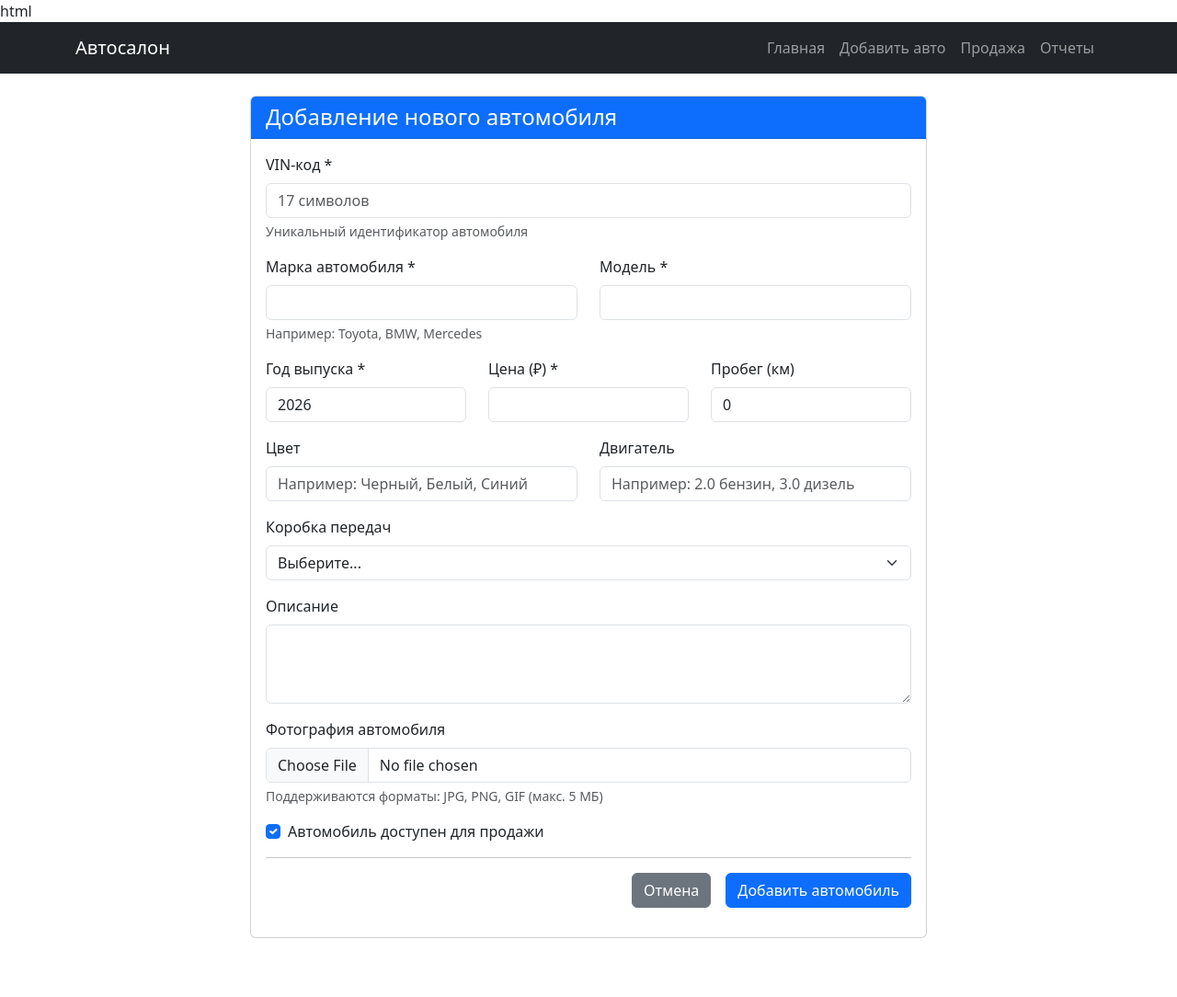
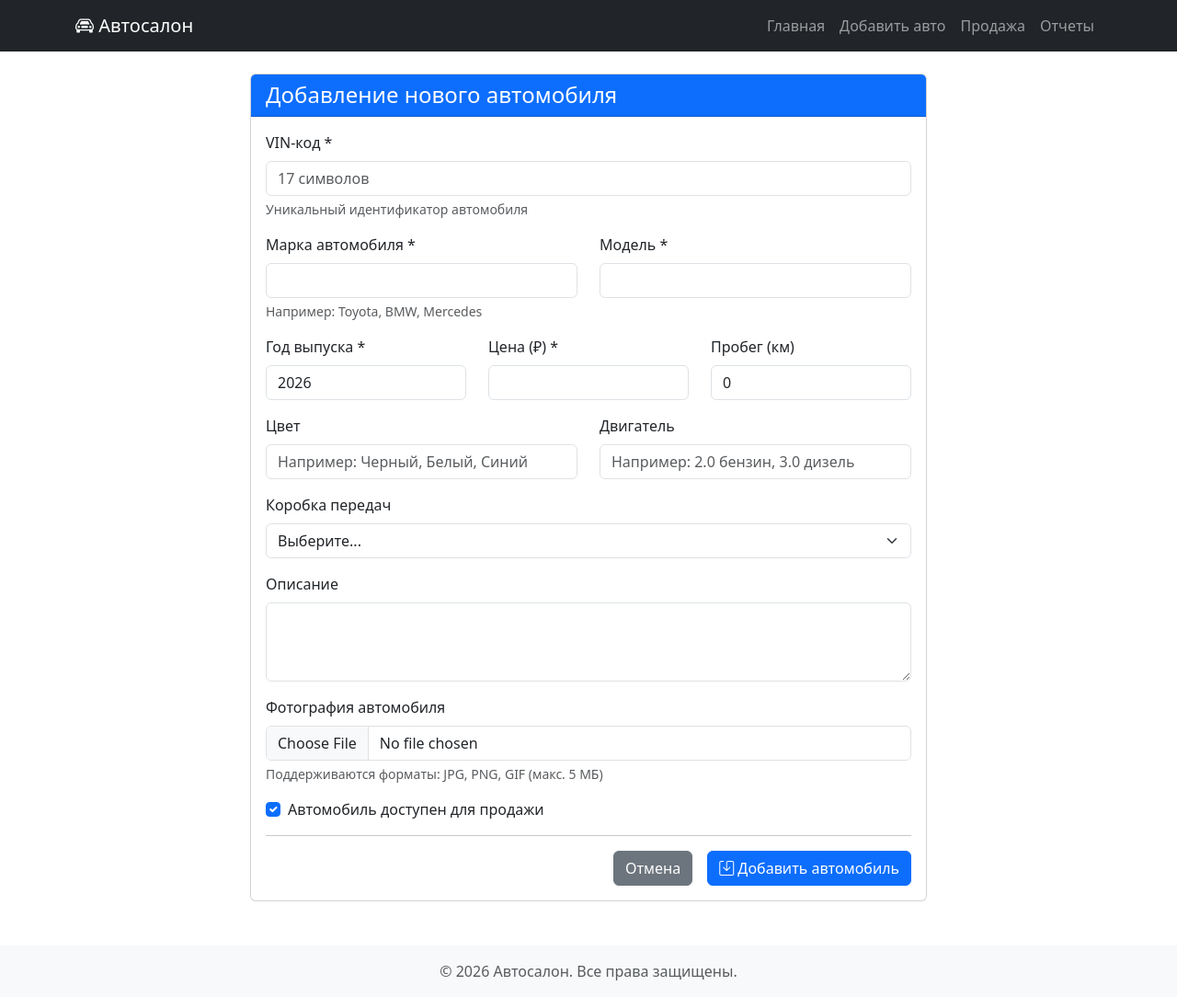
Before and after one commit to Smokee1437/auto-salon-coursework1, a Flask app: page /add_car in a window 1280 px wide. Shown: the whole page at 92% size. Before the commit the page ends 1020 px from the top, so only its background shows below. Run offline with Flask 3, Linux system fonts and the light colour scheme.

Commit message:
Update base.html

```diff
--- a/templates/base.html
+++ b/templates/base.html
@@ -1,4 +1,3 @@
-html
 <!DOCTYPE html>
 <html lang="ru">
 <head>
@@ -6,12 +5,18 @@
     <meta name="viewport" content="width=device-width, initial-scale=1.0">
     <title>{% block title %}Автосалон{% endblock %}</title>
     <link href="https://cdn.jsdelivr.net/npm/bootstrap@5.3.0/dist/css/bootstrap.min.css" rel="stylesheet">
+    <link rel="stylesheet" href="https://cdn.jsdelivr.net/npm/bootstrap-icons@1.11.0/font/bootstrap-icons.css">
 </head>
 <body>
     <nav class="navbar navbar-expand-lg navbar-dark bg-dark">
         <div class="container">
-            <a class="navbar-brand" href="{{ url_for('index') }}">Автосалон</a>
-            <div class="collapse navbar-collapse">
+            <a class="navbar-brand" href="{{ url_for('index') }}">
+                <i class="bi bi-car-front"></i> Автосалон
+            </a>
+            <button class="navbar-toggler" type="button" data-bs-toggle="collapse" data-bs-target="#navbarNav">
+                <span class="navbar-toggler-icon"></span>
+            </button>
+            <div class="collapse navbar-collapse" id="navbarNav">
                 <ul class="navbar-nav ms-auto">
                     <li class="nav-item">
                         <a class="nav-link" href="{{ url_for('index') }}">Главная</a>
@@ -31,10 +36,13 @@
     </nav>
 
     <main class="container mt-4">
-        {% with messages = get_flashed_messages() %}
+        {% with messages = get_flashed_messages(with_categories=true) %}
             {% if messages %}
-                {% for message in messages %}
-                    <div class="alert alert-info">{{ message }}</div>
+                {% for category, message in messages %}
+                    <div class="alert alert-{{ category if category != 'message' else 'info' }} alert-dismissible fade show" role="alert">
+                        {{ message }}
+                        <button type="button" class="btn-close" data-bs-dismiss="alert"></button>
+                    </div>
                 {% endfor %}
             {% endif %}
         {% endwith %}
@@ -42,6 +50,12 @@
         {% block content %}{% endblock %}
     </main>
 
+    <footer class="bg-light text-center text-muted py-3 mt-5">
+        <div class="container">
+            <p class="mb-0">&copy; 2026 Автосалон. Все права защищены.</p>
+        </div>
+    </footer>
+
     <script src="https://cdn.jsdelivr.net/npm/bootstrap@5.3.0/dist/js/bootstrap.bundle.min.js"></script>
 </body>
 </html>
```
